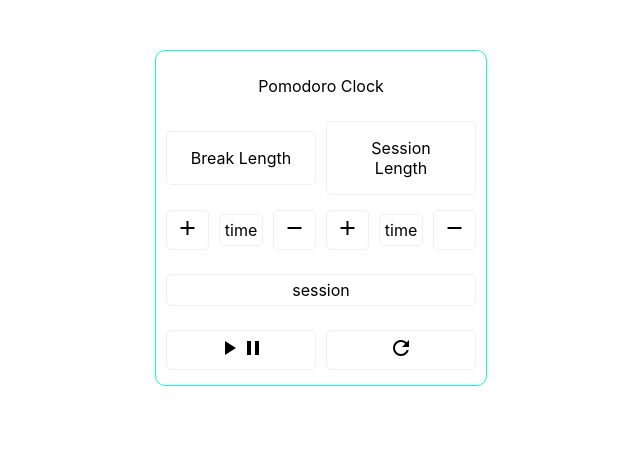
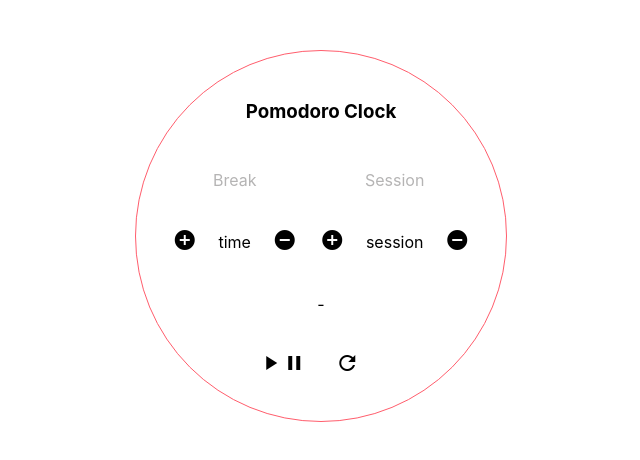
Before and after one commit to pcristov/pomodoro-clock, a React (Create React App) app: page / in a window 1280 px wide. Shown: the top 460 px of the page, without its empty margins (319-959 px from the left). Built offline with nearby package versions, Linux system fonts and the light colour scheme.

Commit message:
Assign id/class attributes according to user stories

```diff
--- a/src/Pomodoro.css
+++ b/src/Pomodoro.css
@@ -5,20 +5,21 @@
 	grid-auto-rows: minmax(50px, auto);
 	align-items: center;
 	width: 310px;
+	height: 310px;
     margin: 50px auto 0;
-    padding: 10px;
-    border: 1px solid #10fdd1;
-    border-radius: 10px;
+    padding: 30px;
+    border: 1px solid #ff5d6c;
+    border-radius: 200px;
 }
 
 .container > :not(.title) {
     padding: 5px;
 }
 
-.container > :not(.title) {
+/* .container > :not(.title) {
     border: 1px solid #f1f0f0;
     border-radius: 5px;
-}
+} */
 
 .title {
 	grid-column: 1 / 7;
@@ -39,49 +40,89 @@
 	grid-row: 2;
     padding: 16px;
     text-align: center;
+    color: #b5b4b4;
 }
 
-.up-break {
+.break-increment {
 	grid-column: 1/2;
 	grid-row: 3;
 }
 
-.time-break {
+.break-length {
 	grid-column: 2/3;
 	grid-row: 3;
 }
 
-.down-break {
+.break-decrement {
 	grid-column: 3/4;
 	grid-row: 3;
 }
 
-.up-session {
+.session-increment {
 	grid-column: 4/5;
 	grid-row: 3;
 }
 
-.time-session {
+.session-length {
 	grid-column: 5/6;
 	grid-row: 3;
 }
 
-.down-session {
+.session-decrement {
 	grid-column: 6/7;
 	grid-row: 3;
 }
 
-.session {
+.break-increment, .break-decrement, .session-increment, .session-decrement, .start_stop, .reset {
+	cursor: pointer;
+}
+
+.timer-label {
+	grid-column: 1/7;
+	grid-row: 4;
+	display: none;
+}
+
+.time-left {
 	grid-column: 1/7;
 	grid-row: 4;
 }
 
-.start-pause {
-	grid-column: 1/4;
+.start_stop {
+	grid-column: 2/5;
 	grid-row: 5;
 }
 
 .reset {
-	grid-column: 4/7;
+	grid-column: 3/6;
 	grid-row: 5;
 }
+
+/*
+
+.container:hover {
+  animation: shake 0.82s cubic-bezier(.36,.07,.19,.97) both;
+  transform: translate3d(0, 0, 0);
+  backface-visibility: hidden;
+  perspective: 1000px;
+}
+
+@keyframes shake {
+  10%, 90% {
+    transform: translate3d(-1px, 0, 0);
+  }
+
+  20%, 80% {
+    transform: translate3d(2px, 0, 0);
+  }
+
+  30%, 50%, 70% {
+    transform: translate3d(-4px, 0, 0);
+  }
+
+  40%, 60% {
+    transform: translate3d(4px, 0, 0);
+  }
+}
+
+*/
--- a/src/Pomodoro.js
+++ b/src/Pomodoro.js
@@ -7,183 +7,55 @@ export default class Pomodoro extends Component {
 	    super(props)
 
 	    this.state = {
-		    expression: "",
-		    display: "0",
-		    decimal: 0
+
 	    }
 
 	    this.addToExpression = this.addToExpression.bind(this);
-	    this.equals = this.equals.bind(this);
-	    this.clear = this.clear.bind(this);
+	    this.reset = this.reset.bind(this);
 	}
 
 	addToExpression(e) {
-		const expression = this.state.expression;
-		const operations = ['+', '-', '/', '*'];
-		const operationsExceptSubtraction = ['+', '/', '*'];
 		let input = e.target.innerHTML;
-
-		// if operation is multiply, convert input to the 'eval' ready asterisk
-		if(input === 'x') { input = '*' }
-
-		// if input is decimal point
-		if(input === '.') {
-			// if user previously started entering a decimal number, do nothing
-			if(this.state.decimal)	{
-				return ;
-			}
-			else {
-				this.setState(prevState => ({
-					decimal: 1,	// set decimal flag to true
-					expression: expression.concat(input),	// concat input to expression
-					display: typeof(Number(prevState.display)) === "number" ? prevState.display + input : "0" + input // update display
-		    	}));
-
-		    	return;
-		 	}
-		}
-
-		// if input is an arithmetic operation and currently there's a decimal number in the display
-		if(operations.includes(input) && this.state.decimal) {
-			this.setState(prevState => ({
-				decimal: 0,	// set decimal flag to false
-				expression: expression.concat(input),
-				display: input
-	    	}));
-
-	    	return;
-		}
-
-		// if input is an arithmetic operation except subtraction and expression is empty ( === 0)
-		if(operationsExceptSubtraction.includes(input) && expression.length === 0) {
-			return ;	// do nothing
-		}
-
-		// if input is an arithmetic operation
-		if(operations.includes(input)) {
-			if(operations.includes(expression[expression.length - 1])) {	// if previous input was an operation
-				if(operations.includes(expression[expression.length - 2])) {	// if before previous input was also an operation
-					this.setState({
-						expression: expression.slice(0, -2) + input,	// replace last two operations with newly pressed operation
-						display: input
-				    });
-
-				    return ;
-				}
-
-				if(input === "-") {	// if current input was the minus sign
-					if(expression[expression.length - 1] !== "-") {	// if previous input was not a minus
-						this.setState({
-							expression: expression + input,	// concat minus sign to current expression
-							display: input	// update display
-					    });
-
-					    return ;
-					}
-					else {	// otherwise do nothing
-						return ;
-					}
-				}
-				else {	// if current input was not the minus sign
-					this.setState({
-						expression: expression.slice(0, -1) + input,	// replace last operation with new input
-						display: input	// update display
-				    });
-
-				    return ;
-				}
-			}
-			else {	// if previous input was not an operation
-				this.setState({
-					expression: expression.concat(input),	// concat input to expression
-					display: input	// update display
-			    });
-
-			    return ;
-			}
-		}
-
-		if(this.state.display === "0") {	// deal with current display showing 0
-			if(input === "0") {
-				return ;
-			}
-			else {
-				this.setState({
-					expression: expression.concat(input),
-					display: input
-			    });
-			}
-
-			return ;
-		}
-		else {
-			if(!operations.includes(this.state.display)) {	// if display currently shows anything but an operation
-				this.setState(prevState => ({
-					expression: expression.concat(input),	// concat input to expression
-					display: prevState.display + input	// update display
-			    }));
-
-			    return ;
-		    }
-		    else {
-				this.setState({
-					expression: expression.concat(input),
-					display: input
-			    });
-
-			    return ;
-
-		    }
-	    }
 	}
 
-	equals() {
-		const expression = this.state.expression;
+	reset() {
+		this.setState({
 
-		this.setState({
-			display: eval(expression).toString()
-	    }, () => this.setState({ expression: this.state.display.toString() }));
-	}
-
-	clear() {
-		this.setState({
-		    expression: "",
-		    display: "0",
-		    decimal: 0
 	    });
 	}
 
 	render() {
 		return (
 			<div className="container" id="container">
-				<div className="title">Pomodoro Clock</div>
+				<div className="title"><h3>Pomodoro Clock</h3></div>
 
-				<div className="break-label" id="break-label" onClick={ this.clear }>Break Length</div>
-				<div className="session-label" id="session-label" onClick={ this.clear }>Session Length</div>
+				<div className="break-label" id="break-label">Break</div>
+				<div className="session-label" id="session-label">Session</div>
 
-				<div className="up-break" id="up-break" onClick={ this.addToExpression }>
-					<i class="material-icons">add</i>
+				<div className="break-increment" id="break-increment" onClick={ this.reset }>
+					<i class="material-icons">add_circle</i>
 				</div>
-				<div className="time-break" id="time-break" onClick={ this.addToExpression }>time</div>
-				<div className="down-break" id="down-break" onClick={ this.addToExpression }>
-					<i class="material-icons">remove</i>
+				<div className="break-length" id="break-length">time</div>
+				<div className="break-decrement" id="break-decrement" onClick={ this.reset }>
+					<i class="material-icons">remove_circle</i>
 				</div>
 
-				<div className="up-session" id="up-session" onClick={ this.addToExpression }>
-					<i class="material-icons">add</i>
+				<div className="session-increment" id="session-increment" onClick={ this.reset }>
+					<i class="material-icons">add_circle</i>
 				</div>
-				<div className="time-session" id="time-session" onClick={ this.addToExpression }>time</div>
-				<div className="down-session" id="down-session" onClick={ this.addToExpression }>
-					<i class="material-icons">remove</i>
+				<div className="timer-label" id="timer-label">Session</div>
+				<div className="time-left" id="time-left">-</div>
+				<div className="session-decrement" id="session-decrement" onClick={ this.reset }>
+					<i class="material-icons">remove_circle</i>
 				</div>
 
-				<div className="session" id="ession" onClick={ this.addToExpression }>session</div>
+				<div className="session" id="session">session</div>
 
-				<div className="start-pause" id="start-pause" onClick={ this.addToExpression }>
+				<div className="start_stop" id="start_stop" onClick={ this.start }>
 					<i class="material-icons">play_arrow</i>
 					<i class="material-icons">pause</i>
 				</div>
-				<div className="reset" id="reset" onClick={ this.addToExpression }>
+				<div className="reset" id="reset" onClick={ this.reset }>
 					<i class="material-icons">refresh</i>
 				</div>
 			</div>
```
